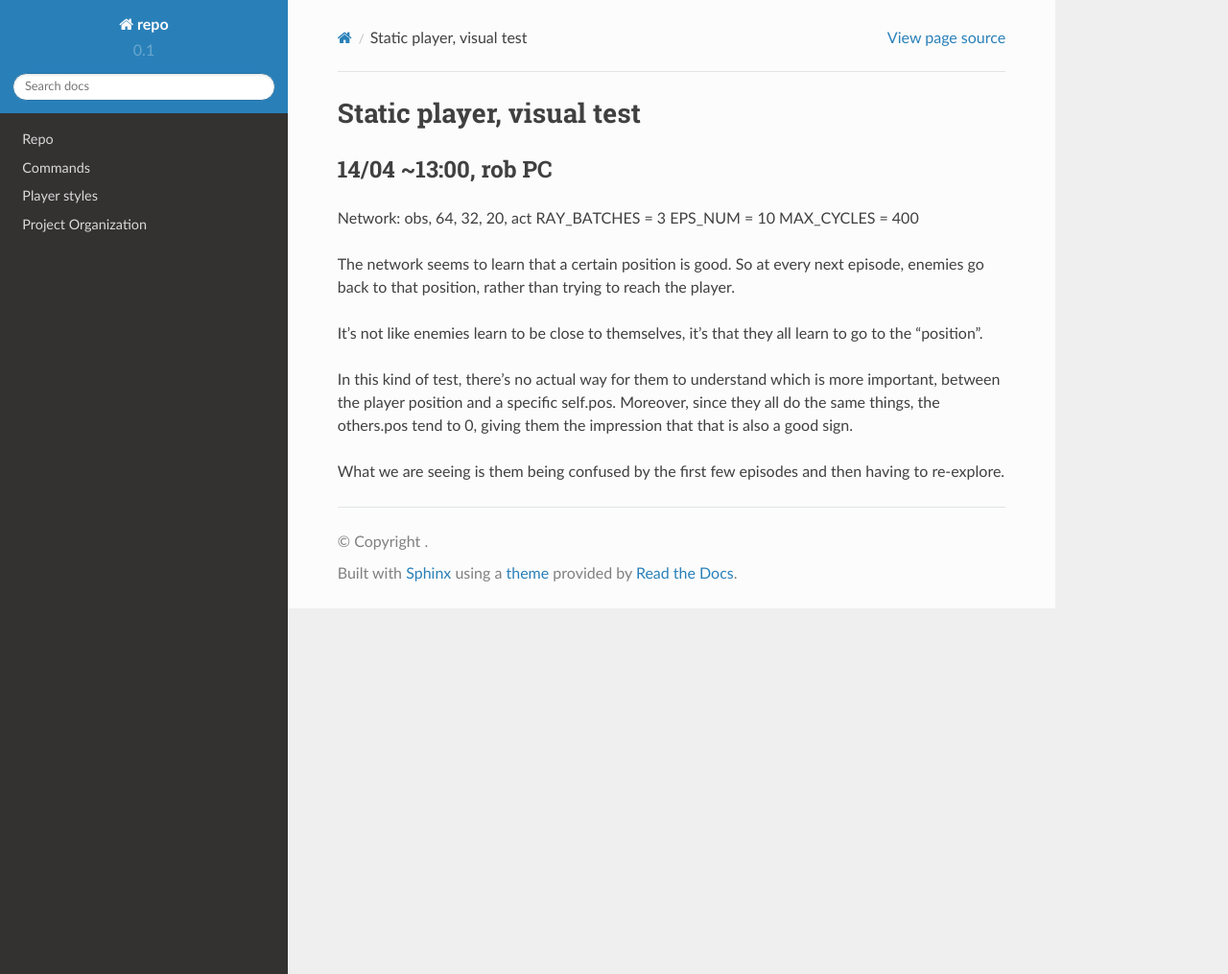
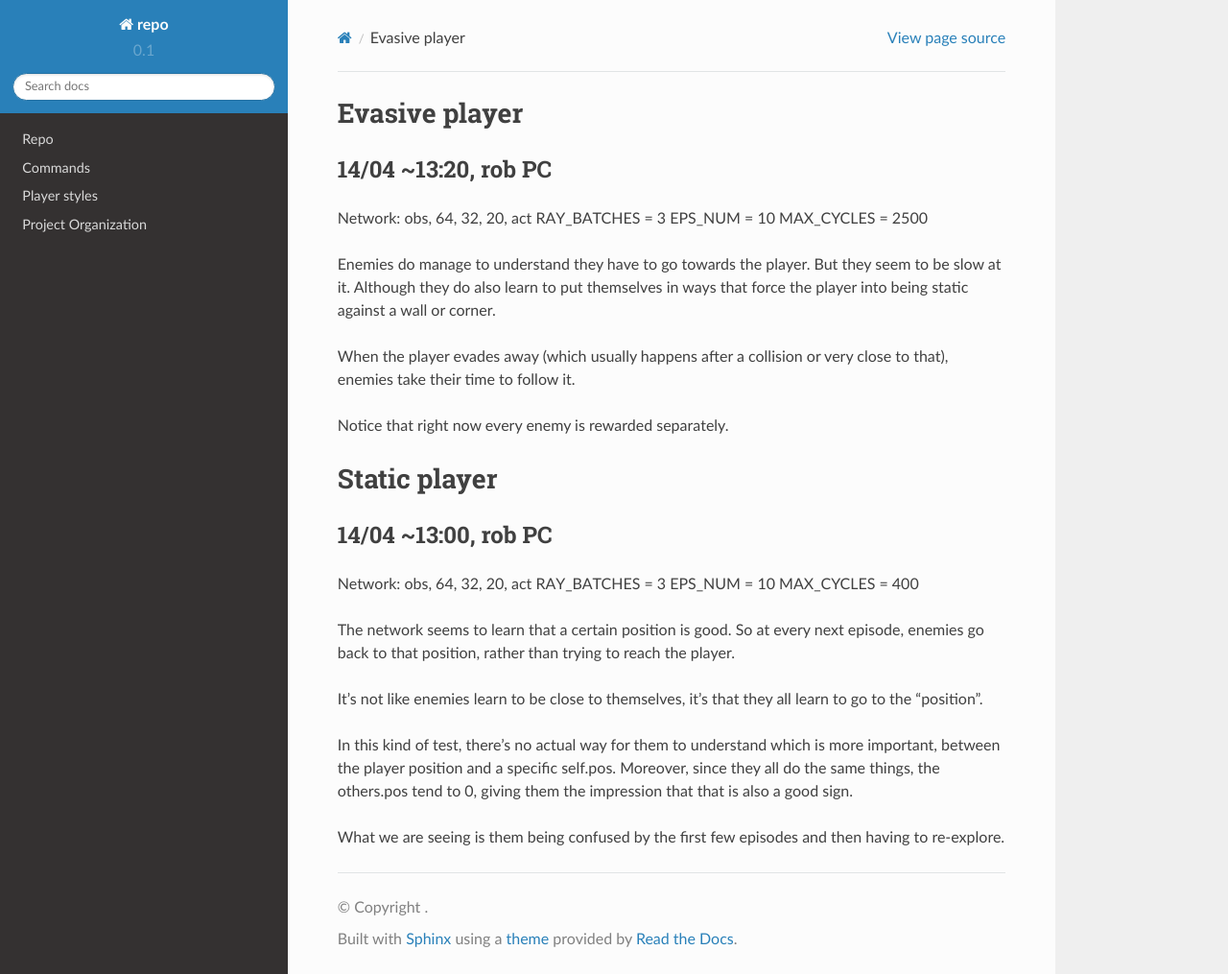
Before and after one commit to nishantpillai5/customized_mae_agents, a Sphinx documentation site: the page built from docs/visual_reports.md, in a window 1280 px wide and 1015 px high. Shown: the whole window at 96% size. Built offline with Sphinx 7.4.7 and the Read the Docs theme 2.0.0, drawn with Linux system fonts in a browser that asks for light colours.

Commit message:
evasive player test report

```diff
--- a/docs/visual_reports.md
+++ b/docs/visual_reports.md
@@ -1,4 +1,21 @@
-# Static player, visual test
+# Evasive player
+## 14/04 ~13:20, rob PC
+
+Network: obs, 64, 32, 20, act
+RAY_BATCHES = 3
+EPS_NUM = 10
+MAX_CYCLES = 2500
+
+Enemies do manage to understand they have to go towards the player.
+But they seem to be slow at it. Although they do also learn to put themselves in ways that force the player into being static against a wall or corner.
+
+When the player evades away (which usually happens after a collision or very close to that), enemies take their time to follow it.
+
+Notice that right now every enemy is rewarded separately.
+
+
+
+# Static player
 ## 14/04 ~13:00, rob PC
 
 Network: obs, 64, 32, 20, act
```
Also changed, not shown: 2 other files.
